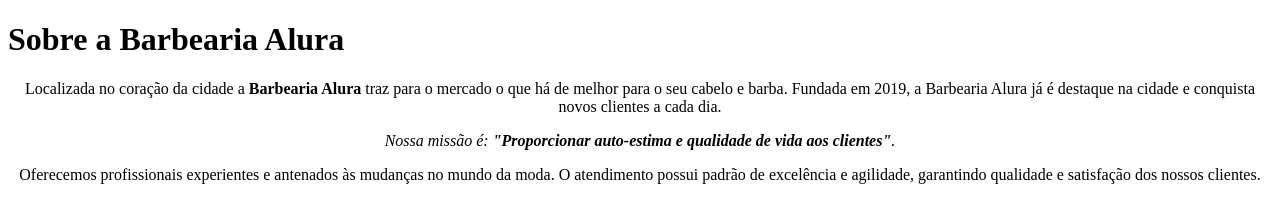
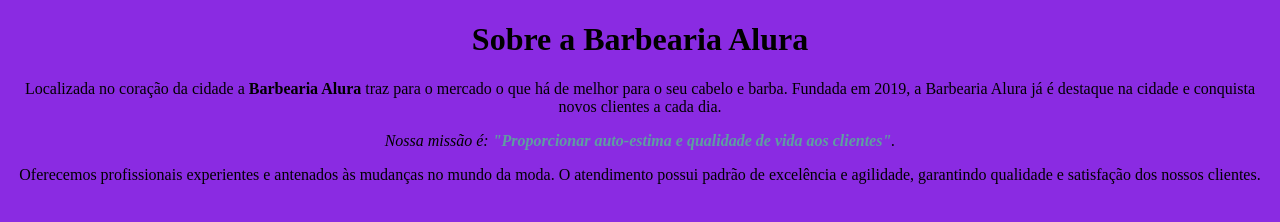
Before and after one commit to irispessego/barbearia-alura, a plain HTML site: page index.html in a window 1280 px wide. Drawn offline with Linux system fonts and the light colour scheme.

Commit message:
atualização

```diff
--- a/style.css
+++ b/style.css
@@ -1,3 +1,15 @@
+body {
+    background-color: blueviolet;
+}
+
+h1 {
+    text-align: center;
+}
+
 p {
     text-align: center;
 }
+
+ em strong {
+    color: cadetblue;
+ }
```
